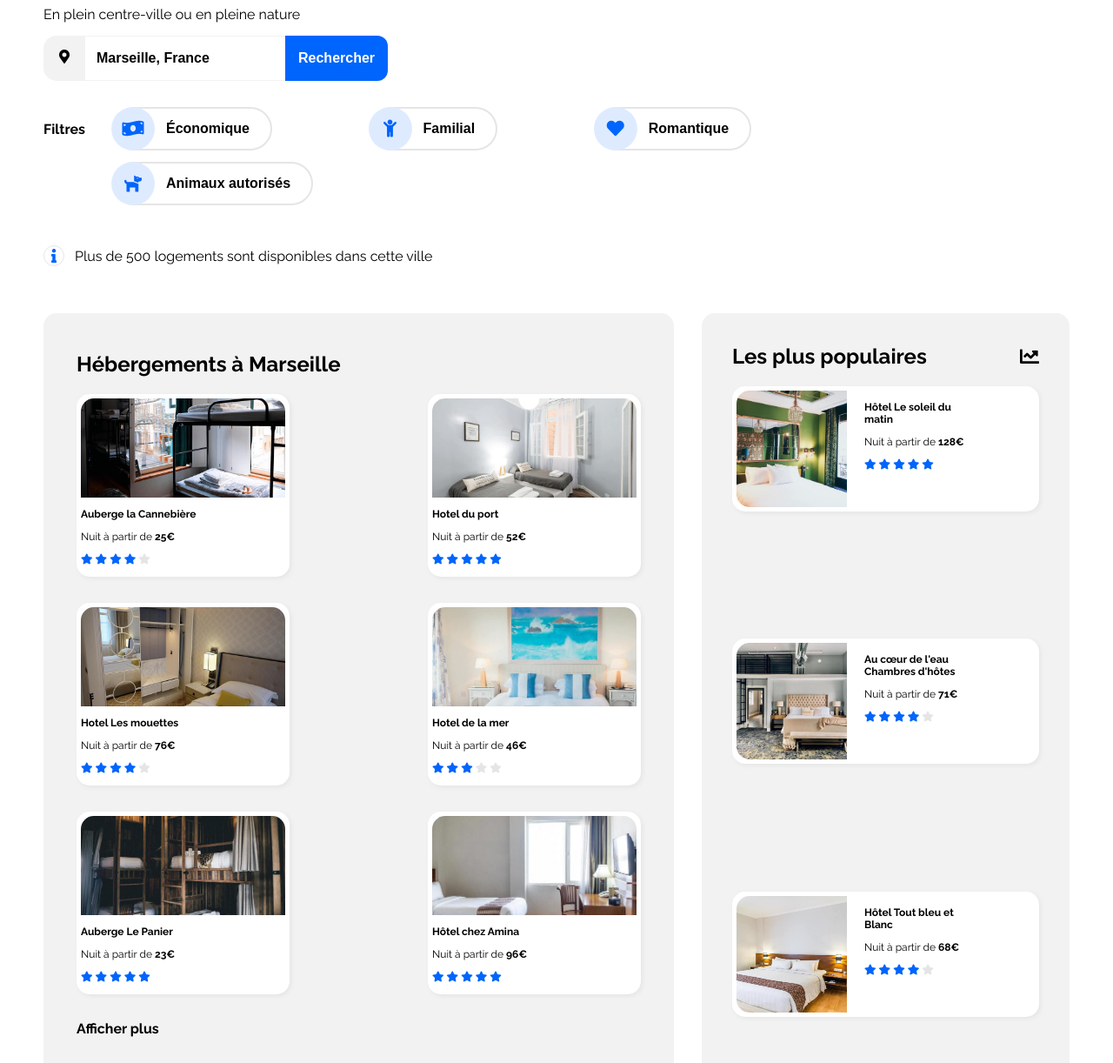
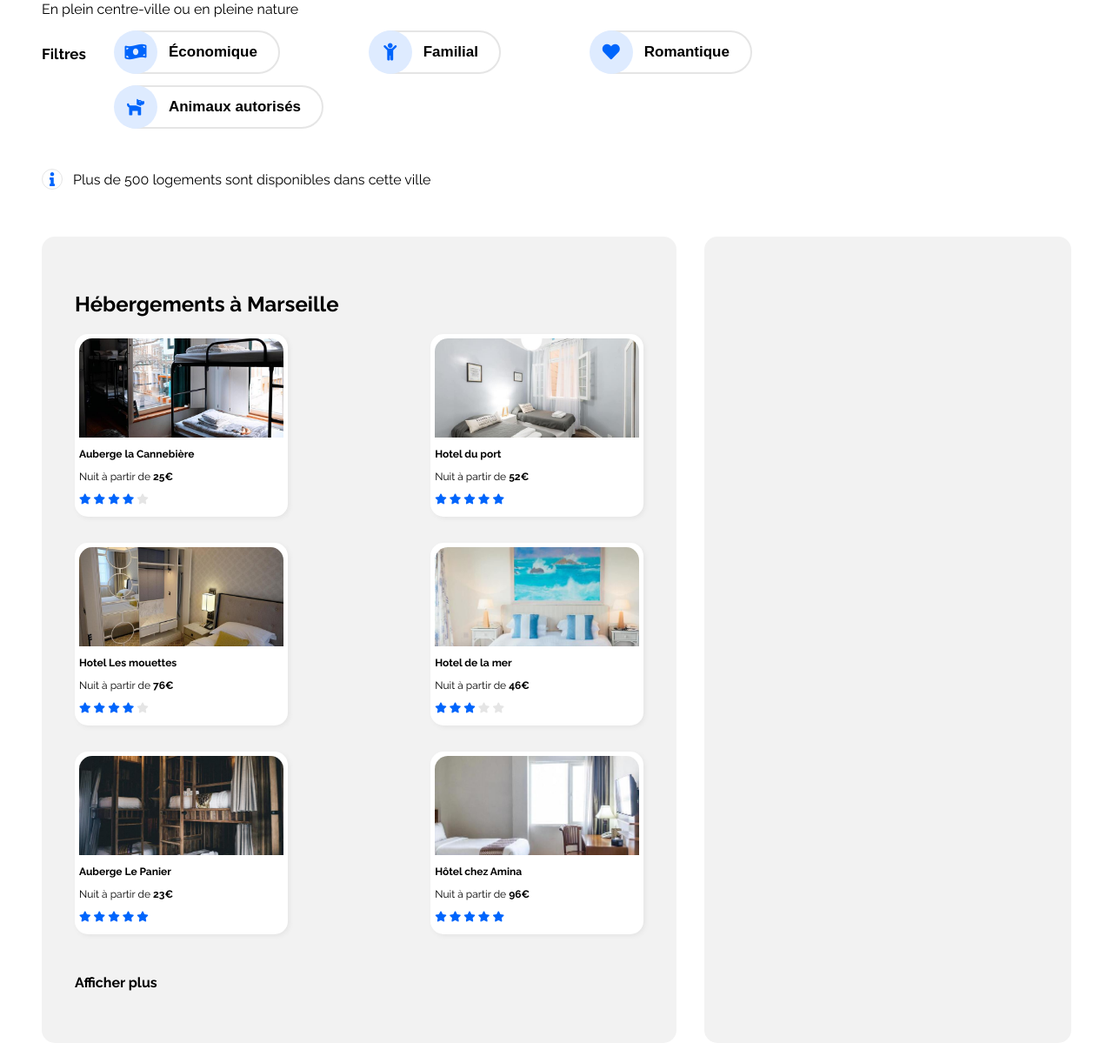
Before and after one commit to VGMSoft/VirgileGuglielmi_2_17112020, a website: page index.html in a window 1280 px wide. Shown: the part 140-1362 px from the top of the page at 87% size. Drawn offline with Linux system fonts and the light colour scheme.

Commit message:
relative sizes 1.0

```diff
--- a/index.html
+++ b/index.html
@@ -39,13 +39,13 @@
 				<h1>Trouvez votre hébergement pour des vacances de rêve</h1>
 				<p>En plein centre-ville ou en pleine nature</p>
 
-<!-- Recherche -->
+<!-- Recherche
 				<div class="search">
 					<label><i class="fas fa-map-marker-alt"></i></label>
 					<input class="search__input" type="text" name="find" value="Marseille, France"/>
 					<button class="search__button--text">Rechercher</button>
 					<button class="search__button--ico"><i class="fas fa-search"></i></button>
-				</div>
+				</div>-->
 
 <!-- Filters -->
 				<section class="filters">
@@ -100,11 +100,14 @@
 
 				<!-- article -->
 				<article class="heberg__article">
+
+
+
 					<h2>Hébergements à Marseille</h2>
 
-					<div class="heberg__article__cards">
+					<div class="article__cards">
 
-						<figure class="fig__heberg">
+						<figure class="fig fig__heberg">
 							<div class="fig__heberg__img">
 								<img src="./public/images/hebergements/4_small/marcus-loke-WQJvWU_HZFo-unsplash.jpg"
 								alt="[img]">
@@ -121,7 +124,7 @@
 							</figcaption>
 						</figure>
 
-						<figure class="fig__heberg">
+						<figure class="fig fig__heberg">
 							<div class="fig__heberg__img">
 								<img src="./public/images/hebergements/4_small/fred-kleber-gTbaxaVLvsg-unsplash.jpg"
 								alt="[img]"/>
@@ -138,7 +141,7 @@
 							</figcaption>
 						</figure>
 
-						<figure class="fig__heberg">
+						<figure class="fig fig__heberg">
 							<div class="fig__heberg__img">
 								<img src="./public/images/hebergements/4_small/reisetopia-B8WIgxA_PFU-unsplash.jpg"
 										alt="[img]">
@@ -155,7 +158,7 @@
 							</figcaption>
 						</figure>
 
-						<figure class="fig__heberg">
+						<figure class="fig fig__heberg">
 							<div class="fig__heberg__img">
 								<img src="./public/images/hebergements/4_small/annie-spratt-Eg1qcIitAuA-unsplash.jpg"
 									alt="[img]">
@@ -172,7 +175,7 @@
 							</figcaption>
 						</figure>
 
-						<figure class="fig__heberg">
+						<figure class="fig fig__heberg">
 							<div class="fig__heberg__img">
 								<img src="./public/images/hebergements/4_small/nicate-lee-kT-ZyaiwBe0-unsplash.jpg"
 									alt="[img]">
@@ -189,7 +192,7 @@
 							</figcaption>
 						</figure>
 
-						<figure class="fig__heberg">
+						<figure class="fig fig__heberg">
 							<div class="fig__heberg__img">
 								<img src="./public/images/hebergements/4_small/febrian-zakaria-M6S1WvfW68A-unsplash.jpg"
 									alt="[img]">
@@ -209,17 +212,18 @@
 					</div>
 
 					<h3><a href="#">Afficher plus</a></h3>
+
 				</article>
 
 				<!-- aside -->
-				<aside class="heberg__aside">
-
-						<section class="heberg__aside__header">
+				<aside>
+<!--
+						<section class="aside__header">
 							<h2>Les plus populaires</h2>
 							<i class="fas fa-chart-line"></i>
 						</section>
 
-						<div class="heberg__aside__cards">
+						<div class="aside__cards">
 
 							<figure class="fig__pop">
 								<div class="fig__pop__img">
@@ -273,8 +277,7 @@
 							</figure>
 
 						</div>
-
-
+-->
 				</aside>
 
 			</div>
--- a/sass/base/_base.scss
+++ b/sass/base/_base.scss
@@ -6,7 +6,7 @@ body {
 }
 
 header, main{
- margin: 0 50px 0 50px;
+  margin: 0 3rem 0 3rem;
 }
 
 a{
--- a/sass/components/_cards.scss
+++ b/sass/components/_cards.scss
@@ -18,7 +18,6 @@
 
   &__heberg{
 /*-----------HEBERG----------*/
-    @extend .fig;
     margin-bottom: 30px;
     padding: 5px;
     height: 200px;
@@ -33,13 +32,16 @@
       height: auto;
       }
     }
+    &__cap{
+      & :nth-child(1){
+
+      }
+    }
   }
   &__pop{
 /*-------------POP------------*/
     @extend .fig;
-    display: flex;
-    flex-direction: row;
-    width: 343px;
+    @include flex-row-between;
     padding: 5px;
     &__img{
       width: 127px; height: 134px;
--- a/sass/layout/_containers.scss
+++ b/sass/layout/_containers.scss
@@ -3,7 +3,9 @@
 ------------------------------*/
 .top__section{
   margin-bottom: 40px;
-
+  & > h1 {
+    font-size: 22px;
+  }
   & > p {
     font-size: 16px;
     margin-bottom: 20px;
@@ -16,15 +18,15 @@
   /*------------SEARCH-----------*/
   display: flex;
   margin-bottom: 30px;
-  width: 40%;
+  width: 31%;
 
   & > label{
     padding: 15px 17px 9px 18px;
     background-color: $gray;
     border-radius: 15px 0 0 15px;
   }
-  &__input[type="text"]{
-    width: auto; height: 48px;
+  &__input {
+    width: 100%; height: 48px;
     padding-left: 13px;
     border: solid 1px $gray;
     font-weight: bold;
@@ -41,6 +43,7 @@
   margin-bottom: 20px;
   & h3{
     margin-right: min(2em);
+    font-size: 17px;
   }
   &__buttons{
     @include flex-row-between;
@@ -48,7 +51,7 @@
     flex-grow: 1;
     & > button{
 
-      font-size: 16px;
+      font-size: 17px;
     }
   }
 }
@@ -76,37 +79,27 @@
   }
 }
 
-
 .heberg{
   /*-----------HEBERG----------*/
-  display: flex;
-  justify-content: space-between;
-  margin-bottom: 60px;
-  &__article{
+  @include flex-row-between;
+  margin-bottom: 3em;
+  article{
     @include gray-container;
-    flex-grow: 2;
-    max-width: 950px;
+    width: calc(65% - 1em);
     margin-right: min(2em);
-
-    &__cards{
-      display: flex;
-      justify-content: space-between;
+    .article__cards{
+      @include flex-row-between;
       flex-flow: row wrap;
       align-items: center;
     }
-    & h2 {
-      margin-top: 0;
-    }
-    & h3 {
-      margin: 0;
-    }
   }
 
-  &__aside {
+  & aside {
     /*------------POP-----------*/
     @include gray-container;
-    padding: 35px;
-    &__header{
+    width: calc(35% - 1em);
+    //padding: 35px;
+    .aside__header{
       @include flex-row-between;
       align-items: baseline;
       & h2 {
@@ -116,13 +109,13 @@
         font-size: 22px;
       }
     }
-    &__cards{
+    .aside__cards{
       @include flex-column-between;
-      height: 90%;
-
+      width: 80vw;
     }
   }
 }
+
 
 
 .activ{
--- a/sass/utils/_responsive.scss
+++ b/sass/utils/_responsive.scss
@@ -2,7 +2,7 @@
 -----------RESPONSIVE-----------
 ------------------------------*/
 
-//iPhone
+//iPhone------------------------------------------------------
 @media all and (max-width: 376px) and (orientation: portrait){
   .search {
     width: 100%;
@@ -24,11 +24,7 @@
     }
   }
 
-.heberg__aside{
-  padding: 20px;
-  &__cards{
-  }
-}
+
 
 
 
@@ -47,7 +43,7 @@
   */
 }
 
-//iPad
+//iPad--------------------------------------------------------
 @media all and (max-width: 768px) and (orientation: portrait){
   header, main{
     margin: 0;
@@ -93,23 +89,29 @@
     }
   }
 
+  .search {
+    width: 100%;
+    &__input {
+    flex-grow: 1;
+    }
+  }
 
   .heberg{
     flex-direction: column;
-
-  & > article{
+    article{
       margin-right: 20px; margin-left: 20px;
       padding: 0;
       order:2;
       background-color: #FFF;
     }
-  & > aside{
+    aside{
+      width: 80vmin;
       order:1;
       border-radius: 0;
       margin-bottom: 20px;
     }
   }
-//
+
   .fig{
     &__heberg{
       width: 100%;
@@ -148,22 +150,3 @@ footer{
       }
     }
   }
-
-@media all and (max-width: 768px) and (orientation: portrait){
-  .search {
-    width: 100%;
-    &__input {
-    flex-grow: 1;
-    }
-  }
-
-  .filters{
-    display: flex;
-    flex-direction: column;
-    &__buttons{
-      width: 100%;
-    }
-  }
-
-
-}
```
Also changed, not shown: public/css/style.css, 1 other file. Lines whose indentation alone changed are shown as unchanged.
